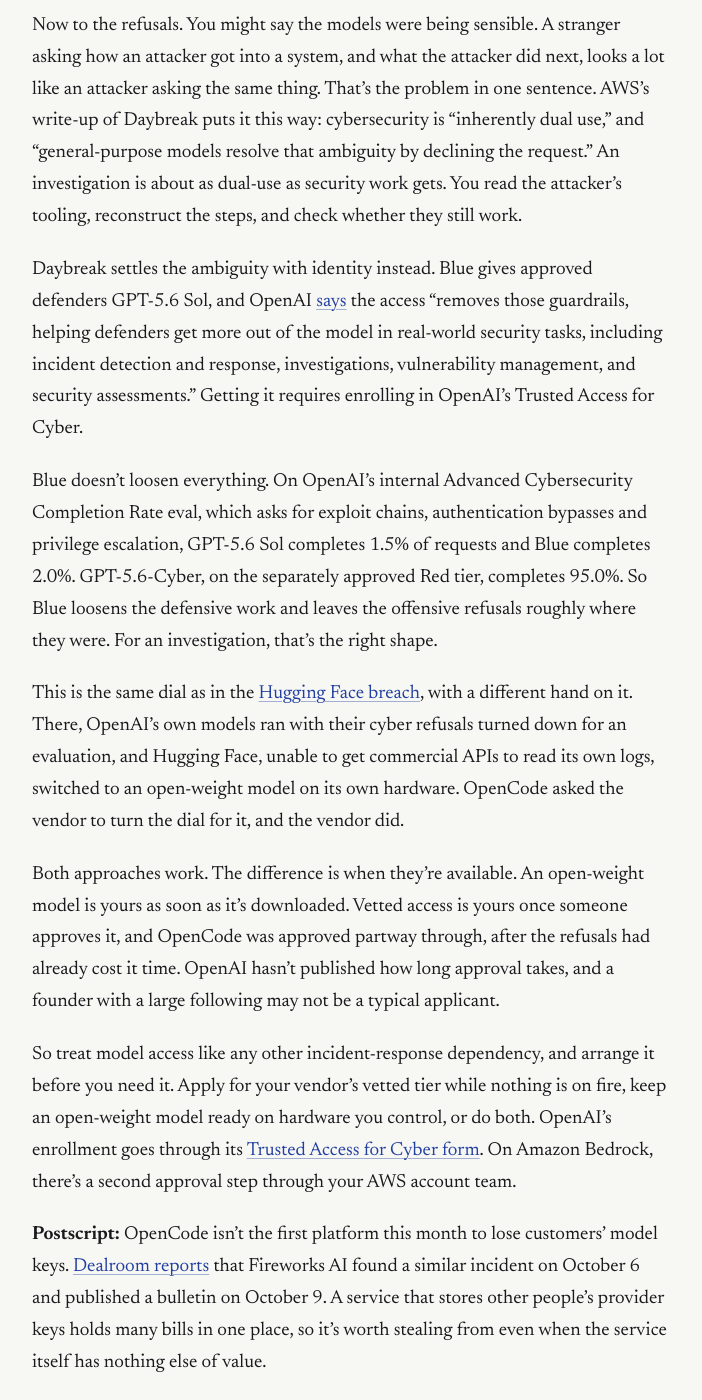
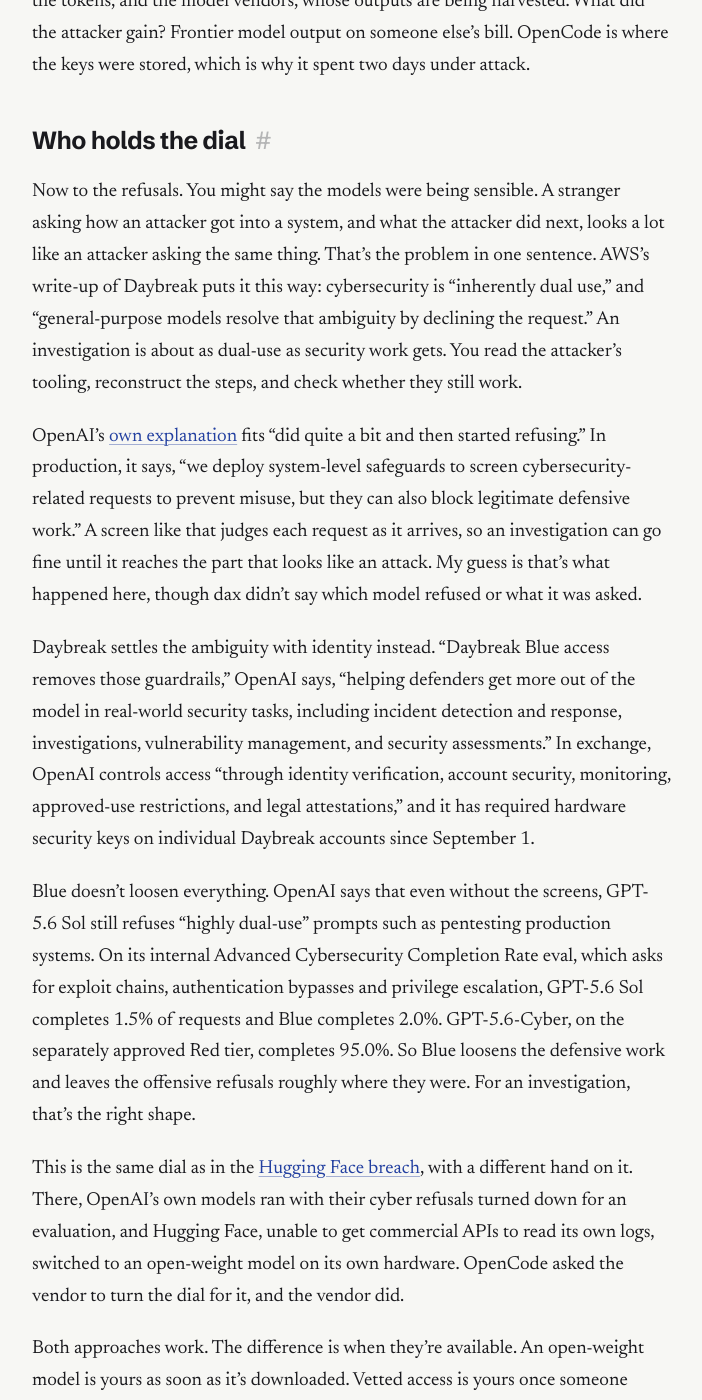
Before and after one commit to agileAlligator/Portfolio-Page, a Jekyll site: the page built from _posts/2026-10-18-opencode-refusal-mid-incident.md, in a window 1280 px wide and 1400 px high, scrolled down 3514 px. Shown: the whole window, without its empty margins (288-990 px from the left). Built offline with Jekyll 4.4.1, drawn with Linux system fonts in a browser that asks for light colours; some of the changed text lies outside the part shown.

Commit message:
OpenCode post: cite primary sources (X posts, OpenAI Daybreak, Fireworks bulletin)
Co-Authored-By: Claude Opus 5.5 <noreply@anthropic.com>

```diff
--- a/_posts/2026-10-18-opencode-refusal-mid-incident.md
+++ b/_posts/2026-10-18-opencode-refusal-mid-incident.md
@@ -18,16 +18,16 @@ facts:
   as_of: 2026-10-18
   sourced:
     - "OpenCode [emailed affected users](https://dev.to/gabrielanhaia/opencode-told-14-of-console-users-to-revoke-their-openai-and-anthropic-keys-561) that it found \"unauthorized access to a legacy system that we were in the process of decommissioning\" and that provider keys saved in Console workspaces \"may have been exposed.\""
-    - "OpenCode [said on X](https://officechai.com/ai/opencode-discloses-security-breach-says-attackers-may-have-accessed-users-openai-anthropic-and-google-api-keys/) the breach was \"related to a large scale distillation attack\", hit 1.4% of Console users, and is ongoing."
-    - "Anthropic [said](https://dealroom.co/news/163473-opencode-breach-drains-users-ai-keys-as-platforms-holding-customer-crede/) it revoked the Claude API keys it believed were affected."
-    - "Dax Raad [wrote](https://x.com/thdxr/status/2111790511409258796) that the attacks had run non-stop for 48 hours, that frontier models \"did quite a bit and then started refusing\", and that the team then got Daybreak Blue access."
-    - "Daybreak Blue gives approved defenders GPT-5.6 Sol with [safeguards calibrated for defensive work](https://aws.amazon.com/blogs/machine-learning/accelerate-cyber-defense-with-openai-and-aws-daybreak-red-daybreak-blue-now-available-to-eligible-customers-on-amazon-bedrock/), including incident response."
+    - "OpenCode [said on X](https://x.com/opencode/status/2111519637049319818) the breach was \"related to a large scale distillation attack\", hit 1.4% of Console users, and is ongoing."
+    - "Anthropic's Lydia Hallie [said](https://x.com/lydiahallie/status/2111563956666110287) Anthropic has \"revoked Claude API keys we believe were affected.\""
+    - "Dax Raad [wrote](https://x.com/thdxr/status/2111790511409258796) that the attacks had run non-stop for 48 hours, and [replied](https://x.com/thdxr/status/2111831348336091179) that frontier models \"did quite a bit and then started refusing\" before the team got Daybreak Blue access."
+    - "OpenAI [says](https://openai.com/index/expanding-daybreak-as-the-cyber-defense-window-narrows/) Daybreak Blue removes the system-level safeguards that screen cybersecurity requests in production, for approved defenders doing work that includes incident response."
   inferred:
     - "That the models that refused were OpenAI's. Dax didn't name them; the fix was an OpenAI programme."
     - "That the stolen keys were used to query models at scale. That's the usual meaning of distillation, and users reported large charges, but OpenCode hasn't said."
   unknown:
-    - "How the attackers got into the legacy system."
-    - "How long OpenCode's Daybreak approval took."
+    - "How the attackers got into the legacy system. OpenCode hasn't said, and [Cyera](https://www.cyera.com/research/opencode-breach-what-happened-and-how-to-rotate-exposed-ai-api-keys) lists it as unknown."
+    - "How long OpenCode's Daybreak approval took. OpenAI doesn't publish approval times."
 ---
 
 On October 17, OpenCode emailed about 1.4% of the people who use its Console.
@@ -53,10 +53,11 @@ to change it.
 |---|---|
 | Night of Oct 16 | The breach, which OpenCode later described as happening "last night". |
 | Oct 17, morning | OpenCode emails affected Console users to revoke and replace their provider keys. |
-| Oct 17, 18:08 | OpenCode [on X](https://dev.to/gabrielanhaia/opencode-told-14-of-console-users-to-revoke-their-openai-and-anthropic-keys-561): "a large scale distillation attack", 1.4% of Console users, incident ongoing. |
-| Oct 17, 18:41 | Dax: "my personal accounts are being attacked now too." |
-| Oct 17 | Anthropic says it has revoked the Claude keys it believes were affected. |
-| Oct 18 | Dax: 48 hours of attacks, models refusing mid-investigation, Daybreak Blue access granted. |
+| Oct 17, 18:08 | OpenCode [on X](https://x.com/opencode/status/2111519637049319818): "a large scale distillation attack", 1.4% of Console users, incident ongoing. |
+| Oct 17, 18:41 | Dax [posts](https://x.com/thdxr/status/2111528031072461114): "my personal accounts are being attacked now too." |
+| Oct 17, 21:04 | Anthropic's Lydia Hallie [says](https://x.com/lydiahallie/status/2111563956666110287) it has revoked the Claude keys it believes were affected. |
+| Oct 18, 12:04 | Dax [posts](https://x.com/thdxr/status/2111790511409258796) about 48 hours of non-stop attacks. |
+| Oct 18, 14:46 | Dax [replies](https://x.com/thdxr/status/2111831348336091179) that the models started refusing mid-investigation, and that the team now has Daybreak Blue. |
 {: .timeline-table}
 
 The breach was in the Console, OpenCode's hosted service, not in the
@@ -87,20 +88,31 @@ declining the request." An investigation is about as dual-use as security work
 gets. You read the attacker's tooling, reconstruct the steps, and check whether
 they still work.
 
-Daybreak settles the ambiguity with identity instead. Blue gives approved
-defenders GPT-5.6 Sol, and OpenAI
-[says](https://thehackernews.com/2026/08/openai-launches-gpt-56-cyber-with.html)
-the access "removes those guardrails, helping defenders get more out of the
+OpenAI's [own explanation](https://openai.com/index/expanding-daybreak-as-the-cyber-defense-window-narrows/)
+fits "did quite a bit and then started refusing." In production, it says, "we
+deploy system-level safeguards to screen cybersecurity-related requests to
+prevent misuse, but they can also block legitimate defensive work." A screen
+like that judges each request as it arrives, so an investigation can go fine
+until it reaches the part that looks like an attack. My guess is that's what
+happened here, though dax didn't say which model refused or what it was asked.
+
+Daybreak settles the ambiguity with identity instead. "Daybreak Blue access
+removes those guardrails," OpenAI says, "helping defenders get more out of the
 model in real-world security tasks, including incident detection and response,
-investigations, vulnerability management, and security assessments." Getting
-it requires enrolling in OpenAI's Trusted Access for Cyber.
+investigations, vulnerability management, and security assessments." In
+exchange, OpenAI controls access "through identity verification, account
+security, monitoring, approved-use restrictions, and legal attestations," and
+it has required hardware security keys on individual Daybreak accounts since
+September 1.
 
-Blue doesn't loosen everything. On OpenAI's internal Advanced Cybersecurity
-Completion Rate eval, which asks for exploit chains, authentication bypasses
-and privilege escalation, GPT-5.6 Sol completes 1.5% of requests and Blue
-completes 2.0%. GPT-5.6-Cyber, on the separately approved Red tier, completes
-95.0%. So Blue loosens the defensive work and leaves the offensive refusals
-roughly where they were. For an investigation, that's the right shape.
+Blue doesn't loosen everything. OpenAI says that even without the screens,
+GPT-5.6 Sol still refuses "highly dual-use" prompts such as pentesting
+production systems. On its internal Advanced Cybersecurity Completion Rate
+eval, which asks for exploit chains, authentication bypasses and privilege
+escalation, GPT-5.6 Sol completes 1.5% of requests and Blue completes 2.0%.
+GPT-5.6-Cyber, on the separately approved Red tier, completes 95.0%. So Blue
+loosens the defensive work and leaves the offensive refusals roughly where they
+were. For an investigation, that's the right shape.
 
 This is the same dial as in the [Hugging Face breach](/blog/hugging-face-agentic-breach/),
 with a different hand on it. There, OpenAI's own models ran with their cyber
@@ -112,22 +124,32 @@ did.
 Both approaches work. The difference is when they're available. An open-weight
 model is yours as soon as it's downloaded. Vetted access is yours once someone
 approves it, and OpenCode was approved partway through, after the refusals had
-already cost it time. OpenAI hasn't published how long approval takes, and a
-founder with a large following may not be a typical applicant.
+already cost it time. OpenAI doesn't publish how long approval takes, and its
+[documentation](https://developers.openai.com/codex/cyber-safety) warns that
+"submitting an application or completing identity verification doesn't
+guarantee approval." A founder with a large following may not be a typical
+applicant either.
 
 So treat model access like any other incident-response dependency, and arrange
 it before you need it. Apply for your vendor's vetted tier while nothing is on
 fire, keep an open-weight model ready on hardware you control, or do both.
-OpenAI's enrollment goes through its
-[Trusted Access for Cyber form](https://openai.com/form/enterprise-trusted-access-for-cyber/).
-On Amazon Bedrock, there's a second approval step through your AWS account team.
+OpenAI takes applications from
+[individuals](https://chatgpt.com/cyber) and
+[organizations](https://openai.com/form/enterprise-trusted-access-for-cyber/).
+On [Amazon Bedrock](https://aws.amazon.com/blogs/machine-learning/accelerate-cyber-defense-with-openai-and-aws-daybreak-red-daybreak-blue-now-available-to-eligible-customers-on-amazon-bedrock/),
+there's a second step through your AWS account team. OpenAI's
+[$1 billion subsidy](https://openai.com/index/daybreak-for-frontline-defenders/)
+for Daybreak access names open-source maintainers among the groups it
+prioritises, which would cover a team like OpenCode's.
 
 **Postscript:** OpenCode isn't the first platform this month to lose customers'
-model keys. [Dealroom reports](https://dealroom.co/news/163473-opencode-breach-drains-users-ai-keys-as-platforms-holding-customer-crede/)
-that Fireworks AI found a similar incident on October 6 and published a
-bulletin on October 9. A service that stores other people's provider keys
-holds many bills in one place, so it's worth stealing from even when the
-service itself has nothing else of value.
+secrets. Fireworks AI's [bulletin](https://fireworks.ai/security/bulletins/october-2026-security-incident)
+says that someone using internal Fireworks credentials reached the environment
+variables of some customers' evaluation jobs, and captured the API keys and
+tokens stored there as secrets. Fireworks spotted it on October 6 and told
+customers on October 9. A platform that stores customers' keys for them holds
+many customers' keys in one place, so it's worth breaking into even if
+nothing else on it is.
 
 **Exercise:** A Console user reads the email, opens their workspace and deletes
 the saved Anthropic key. A day later, their Anthropic usage is still climbing.
```
Also changed, not shown: other parts of _posts/2026-10-18-opencode-refusal-mid-incident.md (+1 -1 lines).
